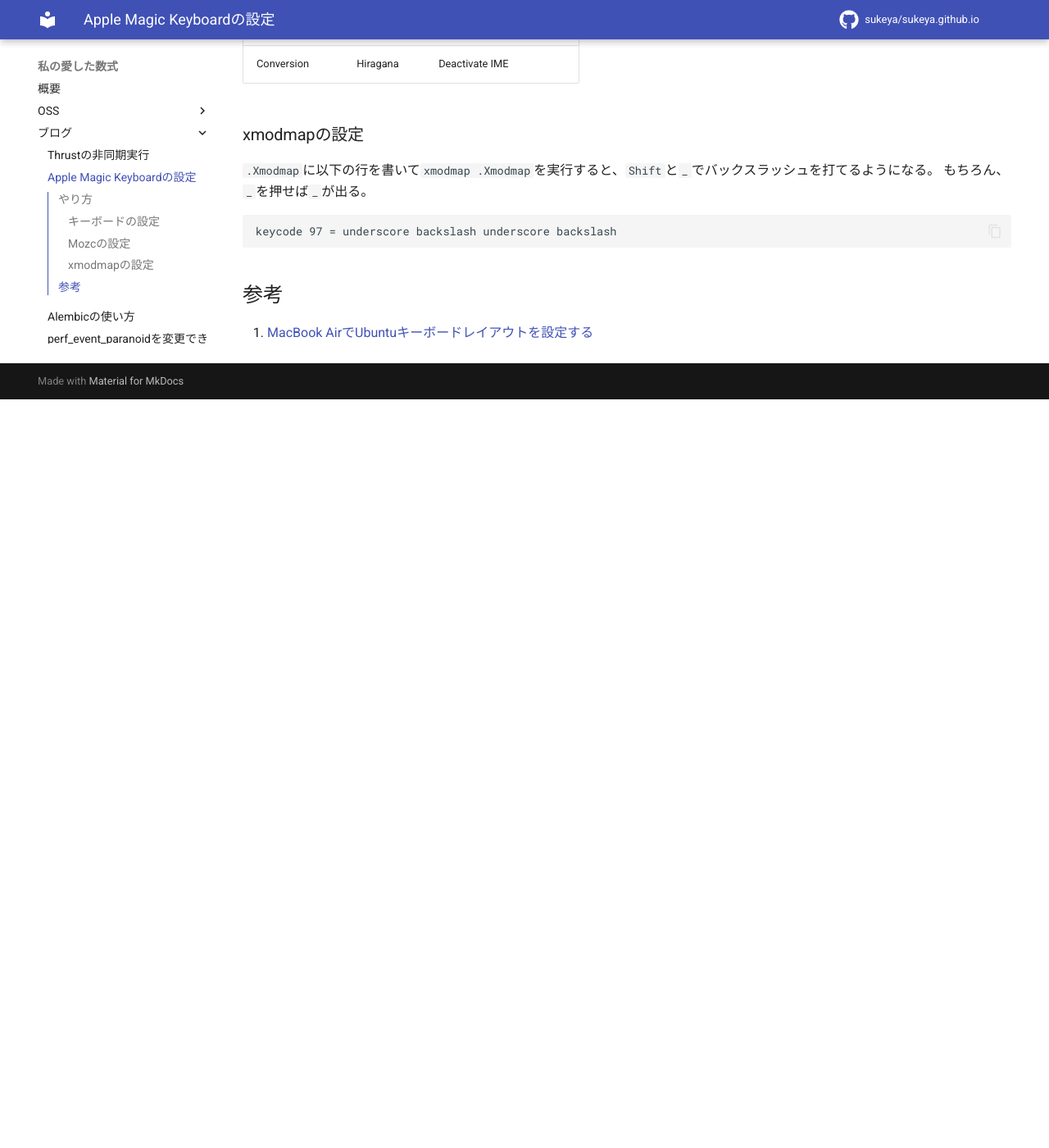
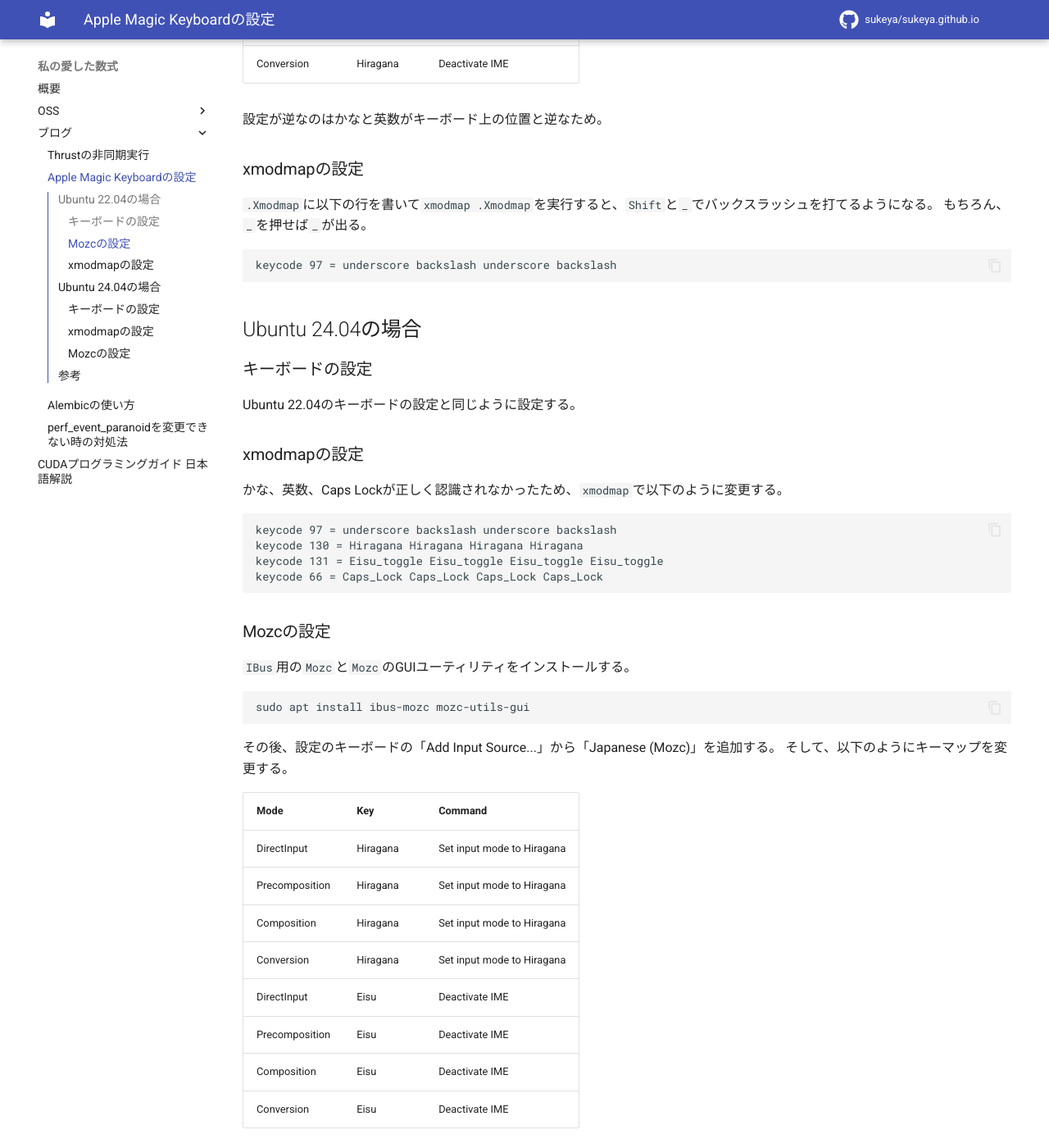
Before and after one commit to sukeya/sukeya.github.io, an MkDocs documentation site: the page built from docs/blog/config-apple-magic-keyboard-in-ubuntu.md, in a window 1280 px wide and 1400 px high, scrolled down 1212 px. Shown: the whole window at 82% size. Built offline with MkDocs 1.6.1 and Material for MkDocs 9.7.7, drawn with Linux system fonts in a browser that asks for light colours; comment, search, counter and statistics services are not loaded; before the commit the page ends 1699 px from its top, so only the background shows below that.

Commit message:
Ubuntu 24.04の記述を追加

````diff
--- a/docs/blog/config-apple-magic-keyboard-in-ubuntu.md
+++ b/docs/blog/config-apple-magic-keyboard-in-ubuntu.md
@@ -3,7 +3,7 @@
 参考の記事が消えた時に備えて、Appleのテンキー付き日本語Magic Keyboardの設定方法をここに残しておきます。
 システム言語を英語とします。
 
-## やり方
+## Ubuntu 22.04の場合
 ### キーボードの設定
 1. 以下のコマンドを打つ。
 ```
@@ -42,6 +42,8 @@
 Composition | Hiragana | Deactivate IME
 Conversion | Hiragana | Deactivate IME
 
+設定が逆なのはかなと英数がキーボード上の位置と逆なため。
+
 ### xmodmapの設定
 `.Xmodmap`に以下の行を書いて`xmodmap .Xmodmap`を実行すると、`Shift`と`_`でバックスラッシュを打てるようになる。
 もちろん、`_`を押せば`_`が出る。
@@ -49,5 +51,40 @@
 keycode 97 = underscore backslash underscore backslash
 ```
 
+## Ubuntu 24.04の場合
+### キーボードの設定
+Ubuntu 22.04のキーボードの設定と同じように設定する。
+
+### xmodmapの設定
+かな、英数、Caps Lockが正しく認識されなかったため、`xmodmap`で以下のように変更する。
+
+```
+keycode 97 = underscore backslash underscore backslash
+keycode 130 = Hiragana Hiragana Hiragana Hiragana
+keycode 131 = Eisu_toggle Eisu_toggle Eisu_toggle Eisu_toggle
+keycode 66 = Caps_Lock Caps_Lock Caps_Lock Caps_Lock
+```
+
+### Mozcの設定
+`IBus`用の`Mozc`と`Mozc`のGUIユーティリティをインストールする。
+
+```
+sudo apt install ibus-mozc mozc-utils-gui
+```
+
+その後、設定のキーボードの「Add Input Source...」から「Japanese (Mozc)」を追加する。
+そして、以下のようにキーマップを変更する。
+
+Mode | Key | Command
+--- | --- | ---
+DirectInput | Hiragana | Set input mode to Hiragana
+Precomposition | Hiragana | Set input mode to Hiragana
+Composition | Hiragana | Set input mode to Hiragana
+Conversion | Hiragana | Set input mode to Hiragana
+DirectInput | Eisu | Deactivate IME
+Precomposition | Eisu | Deactivate IME
+Composition | Eisu | Deactivate IME
+Conversion | Eisu | Deactivate IME
+
 ## 参考
 1. [MacBook AirでUbuntuキーボードレイアウトを設定する](https://takacity.blog.fc2.com/blog-entry-252.html)
````
